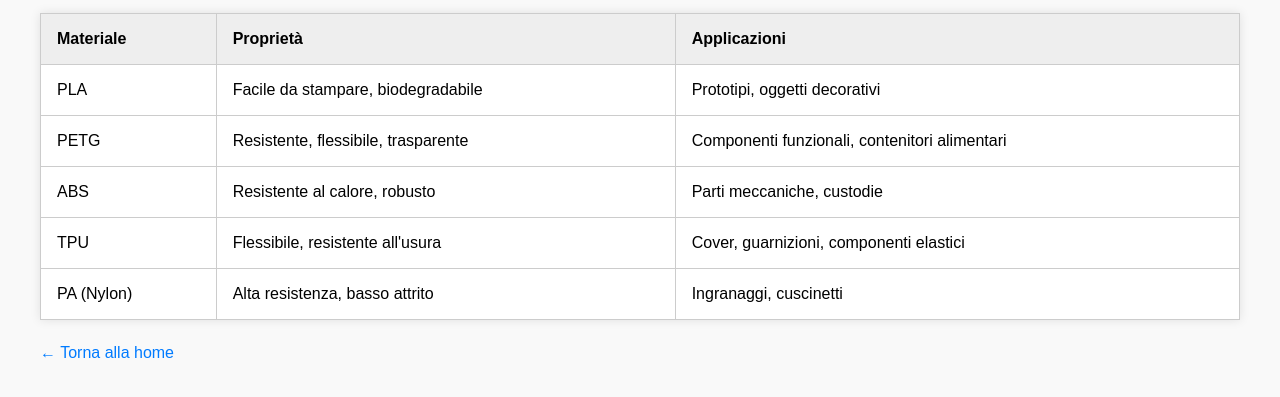
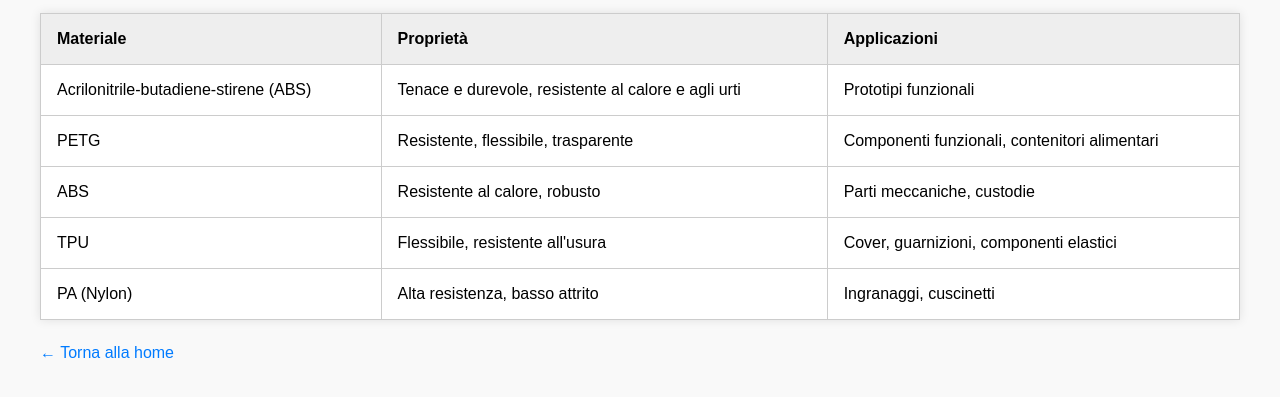
Before and after one commit to technoian/ianlab, a plain HTML site: page materialisupportati.html in a window 1280 px wide. Shown: the part 101-498 px from the top of the page. Drawn offline with Linux system fonts and the light colour scheme.

Commit message:
Update materialisupportati.html

```diff
--- a/materialisupportati.html
+++ b/materialisupportati.html
@@ -54,9 +54,9 @@
     </thead>
     <tbody>
       <tr>
-        <td>PLA</td>
-        <td>Facile da stampare, biodegradabile</td>
-        <td>Prototipi, oggetti decorativi</td>
+        <td>Acrilonitrile-butadiene-stirene (ABS)</td>
+        <td>Tenace e durevole, resistente al calore e agli urti</td>
+        <td>Prototipi funzionali</td>
       </tr>
       <tr>
         <td>PETG</td>
```
